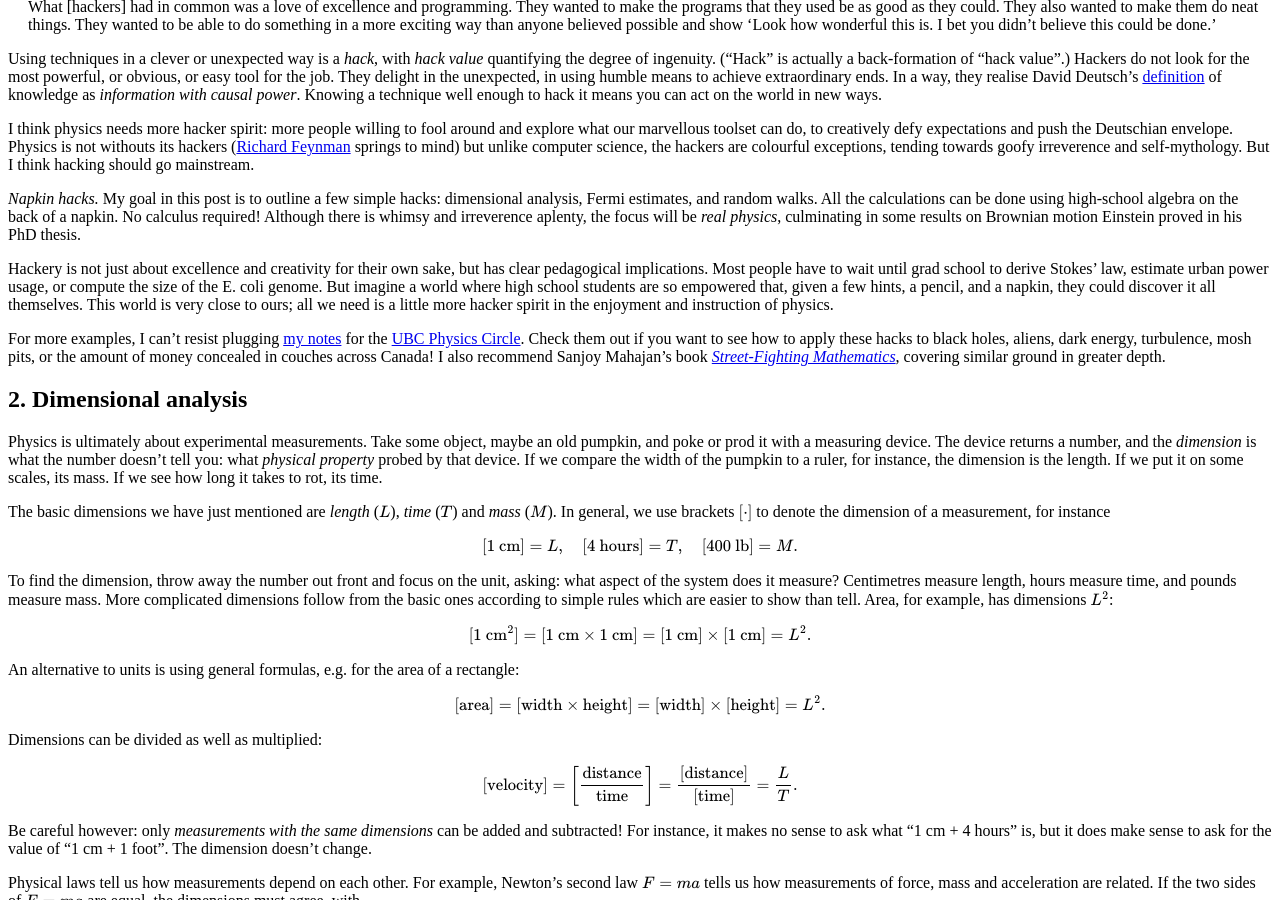
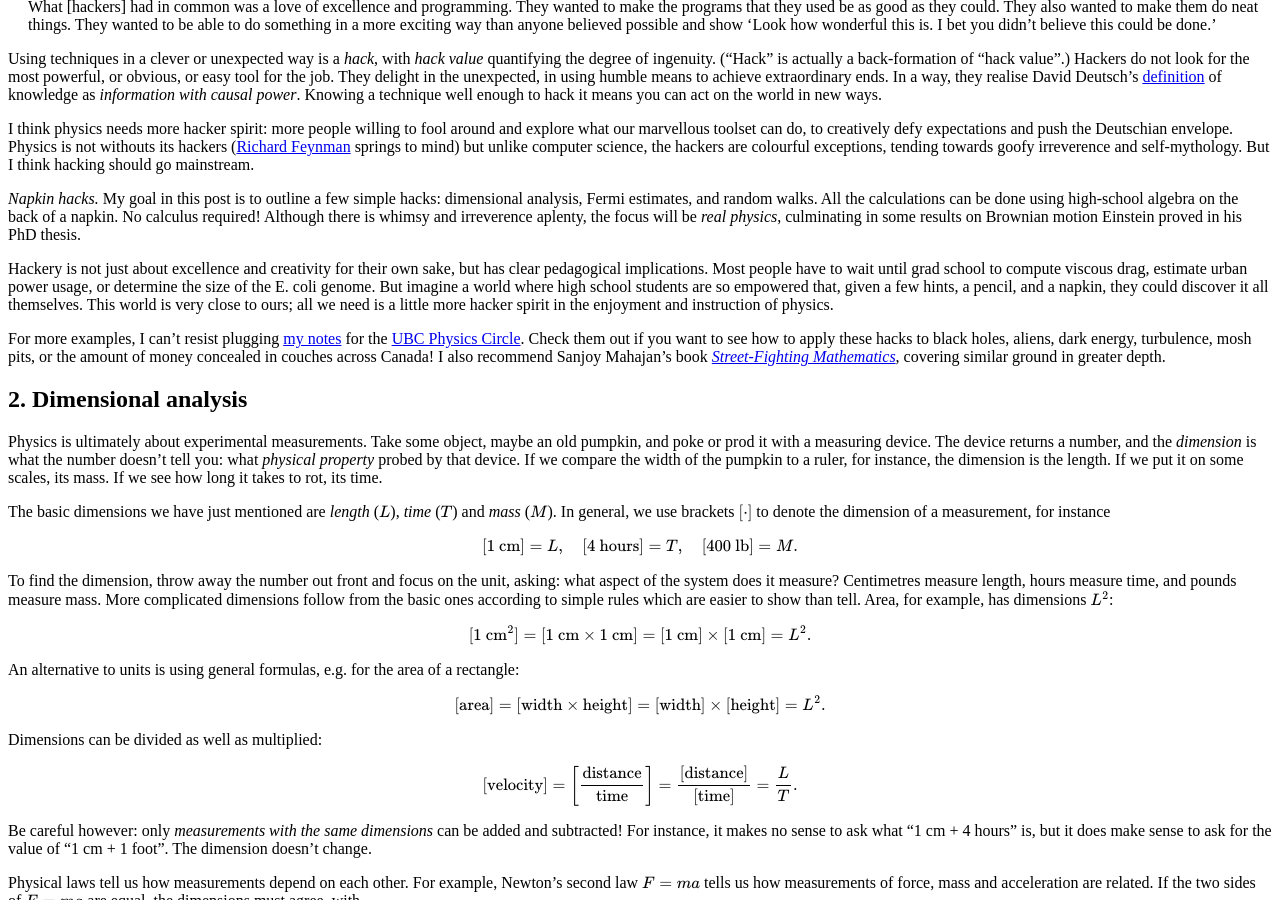
Before and after one commit to hapax/hapax.github.io, a Jekyll site: the page built from assets/simple-physics.md, in a window 1280 px wide and 900 px high, scrolled down 1008 px. Built offline with Jekyll 4.4.1, drawn with Linux system fonts in a browser that asks for light colours; our own code applies the rules of GitHub Pages for plain Markdown files; formulas are drawn with MathJax 3; a script that is not in the unit is left out; some of the changed text lies outside the part shown.

Commit message:
Update simple physics

```diff
--- a/assets/simple-physics.md
+++ b/assets/simple-physics.md
@@ -81,8 +81,8 @@
 
 Hackery is not just about excellence and creativity for their own
 sake, but has clear pedagogical implications.
-Most people have to wait until grad school to derive Stokes' law, estimate
-urban power usage, or compute the size of the E. coli genome.
+Most people have to wait until grad school to compute viscous drag, estimate
+urban power usage, or determine the size of the E. coli genome.
 But imagine a world where high school students are so empowered that,
 given a few hints, a pencil, and a napkin, they could discover it all
 themselves.
@@ -424,19 +421,7 @@
 
 ---
 
-**Exercise 2 (falling balls).**
-(a) The [Bathysphere](https://en.wikipedia.org/wiki/Bathysphere) was a
-hollow ball of steel designed for deep-sea exploration.
-It weighed $2.25$ tons (above water), had a diameter of $1.45$ m, and
-held the world record for deepest dive until 1949, sinking almost $1$
-km ($923$ m to be precise) into the ocean.
-Roughly how long did it take to reach that depth?
-The viscosity of cold water is $\mu \approx 0.0016$ kg/m s.
-
-*Hint.* Assume it is travelling at terminal velocity, and Stokes' law
-applies. You should also take buoyancy forces into account!
-
-(b) Keeping with our theme of whimsical rulers, devise a practical
+**Exercise 2 (falling balls).** Keeping with our theme of whimsical rulers, devise a practical
 scheme to measure the size of small spheres of known density by
 dropping them into water.
 
@@ -503,26 +488,35 @@
   These properties are not independent!
   Their relationship is revealed by dimensional analysis.
 
+<span style="padding-left: 20px; display:block">
 (a) Explain why volume should have dimension $[V] = L^3N$.
-
+</span>
+
+<span style="padding-left: 20px; display:block">
 (b) Show that pressure has dimension $[P] = M/LT^2$.
-
+</span>
+
+<span style="padding-left: 20px; display:block">
 (c) In thermodynamics, there is a fundamental constant called
 *Boltzmann's constant*, $k_B = 1.38 \times 10^{-23} \text{ J/K}$,
 where $\text{K}$ stands for Kelvin.
 Confirm that $k_B$ has dimension
+</span>
 
 $$
 [k_B] = \frac{ML^2}{T^2\Theta}.
 $$
 
+<span style="padding-left: 20px; display:block">
 (d) Finally, use dimensional analysis to deduce the *ideal gas law*:
+</span>
 
 $$
 PV \sim \mathcal{N}k_B\mathcal{T}.
 $$
 
-(In fact, the two sides are precisely equal for a dilute gas!)
+In fact, the two sides are actually equal for a dilute gas! This is
+the form of the equation we will use in the rest of the post.
 
 <p align="center">
   ⁂
@@ -542,12 +536,21 @@
 constant" with dimension $\Xi$.
 This isn't totally crazy, since $360^\circ = 2\pi$ radian!
 
+<span style="padding-left: 20px; display:block">
 (a) Repeat to the pumpkin problems above, now using $[t_\text{period}] =
 T/\Xi$ and $2\pi$ as a conversion factor.
 You should obtain the same results!
-
+</span>
+
+<span style="padding-left: 20px; display:block">
 (b) If your system executes $n$ cycles in the process you're
 considering, what conversion factor should you use instead of $2\pi$?
+</span>
+
+<span style="padding-left: 20px; display:block">
+(c) The $6\pi$ in Stokes' law does not come from a period.
+Where could it come from?
+</span>
 
 ---
 
@@ -907,35 +910,61 @@
   that individuals use around $600$ W (or $10$ light bulbs) on
   average. Let's check this a few different ways.
 
+<span style="padding-left: 20px; display:block">
 (a) Ask some friends to guess individual power usage, and
 take the geometric mean of their answers.
-
+</span>
+
+<span style="padding-left: 20px; display:block">
 (b) Next, sanity check my guess or the answer you got in (a).
-
+</span>
+
+<span style="padding-left: 20px; display:block">
 (c) Finally, ask Google. How did I do?
 How did your friends do?
+</span>
 
 <p align="center">
   ⁂
 </p>
 
-**Exercise 10 (jumping mugs).** (a) Estimate the number of atoms $n_C$ in a
+**Exercise 10 (jumping mugs).** Exponentials may prevent us from doing
+  reliable order of magnitude estimates, but they do not prevent us
+  from drawing conclusions.
+  Let's see how likely it is your mug jumps spontaneously into the air.
+
+<span style="padding-left: 20px; display:block">
+(a) Estimate the number of atoms $n_C$ in a
 mug of coffee.
-
+</span>
+
+<span style="padding-left: 20px; display:block">
+*Hint.* Recall that Avogadro's number $N_A = 6 \times 10^{23}$ is the
+number of atoms in $12$ g of carbon-12.
+</span>
+
+<span style="padding-left: 20px; display:block">
 (b) Very roughly, what is the probability the mug jumps
 spontaneously into the air?
-
+</span>
+
+<span style="padding-left: 20px; display:block">
 *Hint.* Atoms move in random directions. The coffee will spontaneously
  jump if most of the atoms in the cup are moving up.
-
+</span>
+
+<span style="padding-left: 20px; display:block">
 (c) If the cup cycles through a billion different random
 configurations a second, and the universe (along with the mug and your
 coffee table) lasts another $13$ billion
 years, are we likely to see the mug spontaneously jump into the air?
-
+</span>
+
+<span style="padding-left: 20px; display:block">
 (d) Given that $n_C$ can vary by an order of magnitude, how does the
 probability of spontaneous jumping vary? Does it change your
 conclusion in (c)?
+</span>
 
 ---
 
```
Also changed, not shown: other parts of assets/simple-physics.md (+1 -4 lines), assets/hackology-2.md (+21 -0 lines).
